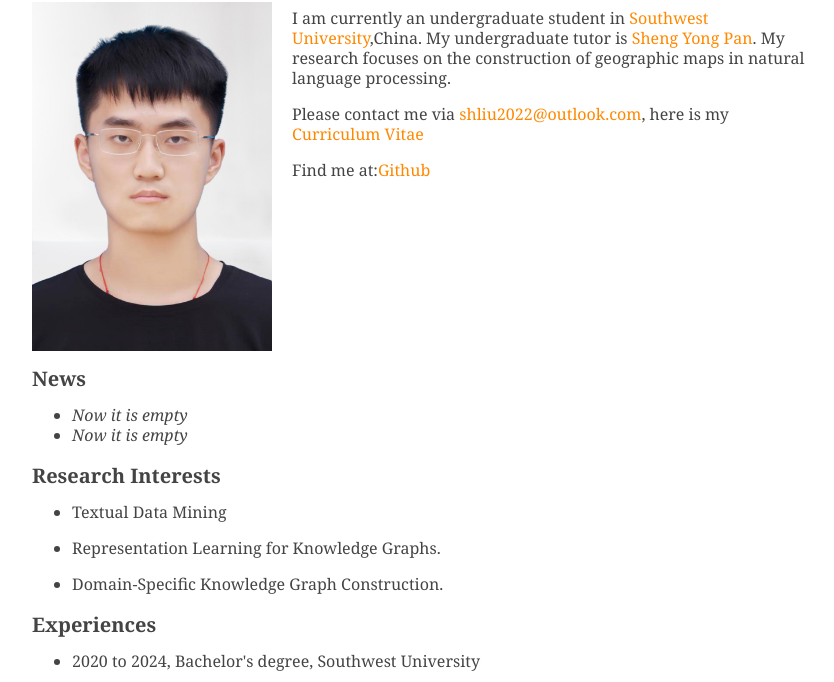
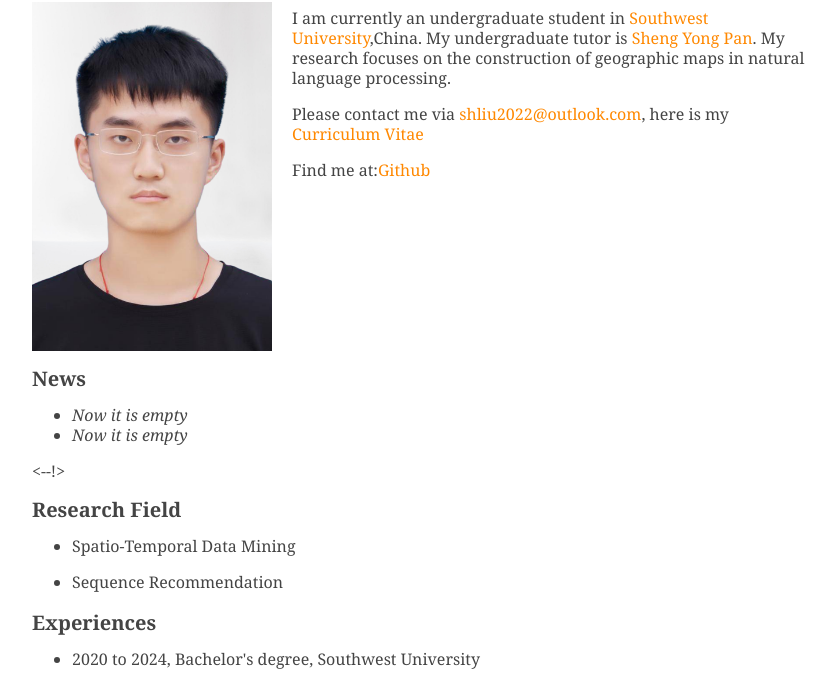
Before and after one commit to shliu-academic/shliu-academic.github.io, a plain HTML site: page index.html in a window 1280 px wide. Shown: the part 88-770 px from the top of the page, without its empty margins (211-1045 px from the left). Drawn offline with Linux system fonts and the light colour scheme.

Commit message:
Update index.html

```diff
--- a/index.html
+++ b/index.html
@@ -149,7 +149,7 @@ a:hover {
         <p></p></div>
 
         <div id="clear"></div>
-
+<!-->
         <h1>News</h1>
         <ul>
           <li>
@@ -160,12 +160,11 @@ a:hover {
             <div id="clear"></div>
           </li>
         </ul>
-
-        <h1>Research Interests</h1>
+<--!>
+        <h1>Research Field</h1>
         <ul>
-          <li><p>Textual Data Mining</p></li>
-          <li><p>Representation Learning for Knowledge Graphs.</p></li>
-          <li><p>Domain-Specific Knowledge Graph Construction.</p></li>
+          <li><p>Spatio-Temporal Data Mining</p></li>
+          <li><p>Sequence Recommendation</p></li>
         </ul>
 
         <div id="experiences">
```
